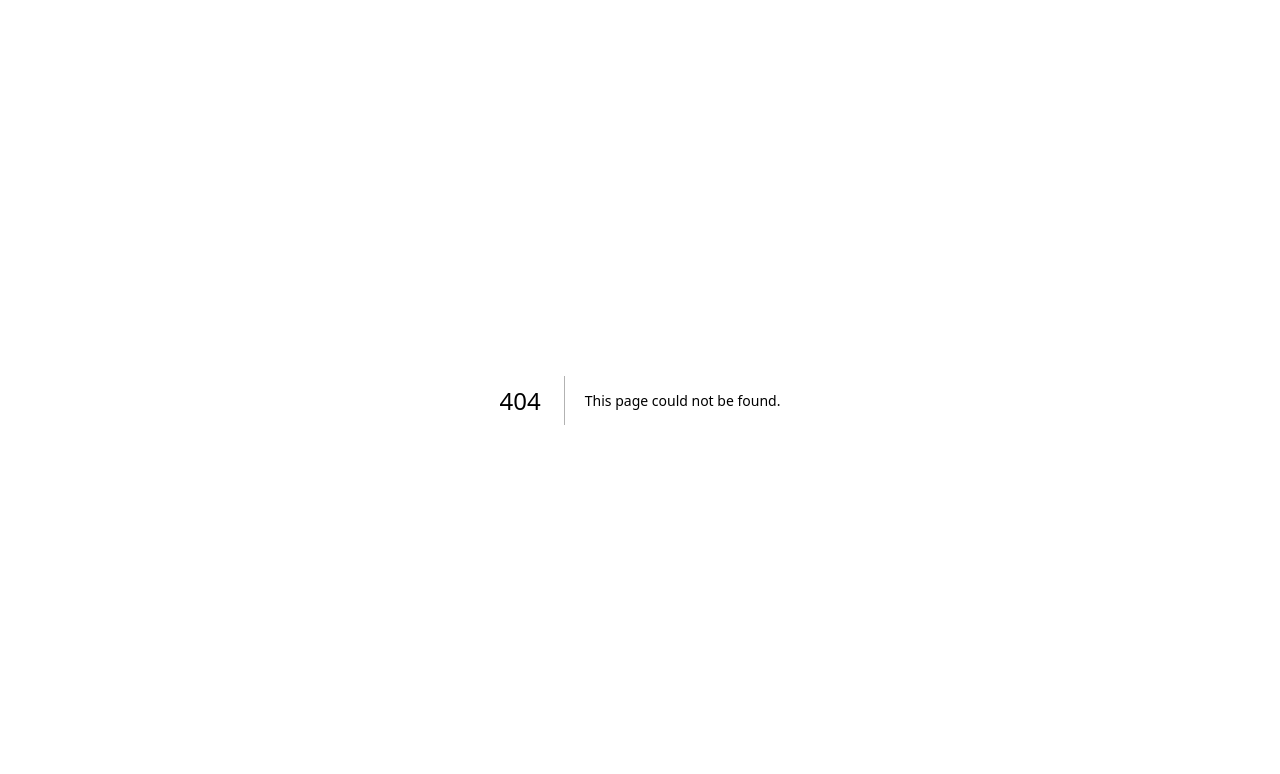
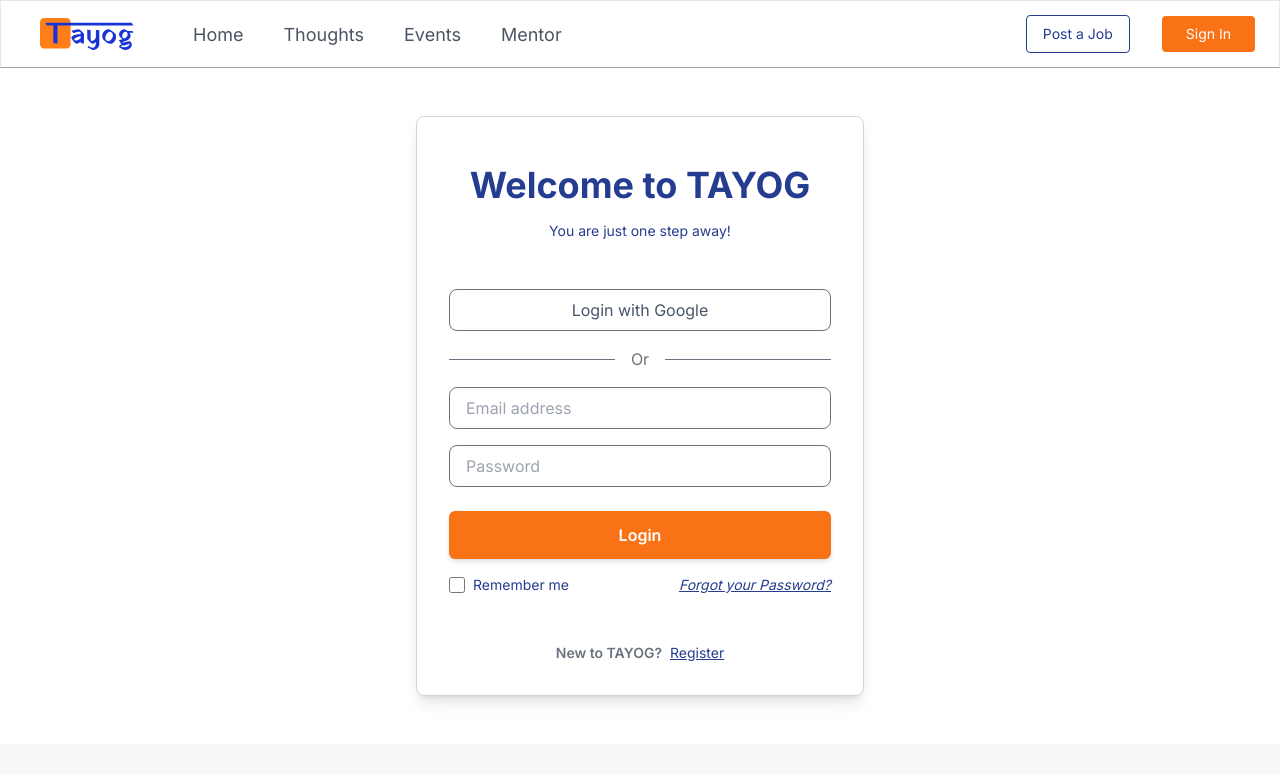
Before and after one commit to Mohamedkaif10/tayogfrontend, a Next.js app in the folder tayogfrontend/: page /login in a window 1280 px wide. Before the commit this address had no page. Shown: the top 774 px of the page. Built offline with nearby package versions, Linux system fonts and the light colour scheme.

Commit message:
added login page..

```diff
--- /dev/null
+++ b/tayogfrontend/src/app/login/page.js
@@ -0,0 +1,16 @@
+import Footer from "@/components/Footer";
+import Login from "@/components/Login";
+import Navbar from "@/components/Navbar";
+import React from "react";
+
+const LoginPage = () => {
+  return (
+    <div className="bg-white">
+      <Navbar />
+      <Login />
+      <Footer />
+    </div>
+  );
+};
+
+export default LoginPage;
--- /dev/null
+++ b/tayogfrontend/src/components/Login.js
@@ -0,0 +1,57 @@
+import Link from "next/link";
+
+export default function Login() {
+  return (
+    <div className="bg-white rounded-lg p-8 max-w-md mx-auto my-12 shadow-lg border border-gray-300 flex flex-col items-center">
+      <h1 className="text-4xl font-bold text-blue mt-4">Welcome to TAYOG</h1>
+      <div className="text-blue mt-4 text-sm">You are just one step away!</div>
+      <div className="w-full mt-12">
+        <button className="w-full text-slate-600 py-2 border border-gray-500 rounded-lg">
+          Login with Google
+        </button>
+      </div>
+      <div className="flex items-center my-4 w-full">
+        <hr className="flex-grow border-t border-gray-500" />
+        <span className="mx-4 text-gray-500">Or</span>
+        <hr className="flex-grow border-t border-gray-500" />
+      </div>
+      <div className="w-full flex flex-col space-y-4 text-slate-700">
+        <input
+          placeholder="Email address"
+          type="email"
+          className="w-full border border-gray-500 px-4 py-2 rounded-lg"
+        />
+        <input
+          placeholder="Password"
+          type="password"
+          className="w-full border border-gray-500 px-4 py-2 rounded-lg"
+        />
+      </div>
+      <button className="w-full bg-orange-500 text-white py-3 mt-6 rounded-md shadow-md font-semibold">
+        Login
+      </button>
+      <div className="flex items-center justify-between mt-4 w-full">
+        <div className="flex items-center">
+          <input
+            type="checkbox"
+            name="remember-me"
+            id="remember-me"
+            className="w-4 h-4 bg-blue text-blue"
+          />
+          <label className="ml-2 text-sm text-blue" htmlFor="remember-me">
+            Remember me
+          </label>
+        </div>
+        <Link className="text-sm text-blue underline italic" href="#">
+          Forgot your Password?
+        </Link>
+      </div>
+      <div className="text-center text-sm text-gray-500 mt-12 flex space-x-2">
+        <div className="font-semibold">New to TAYOG?</div>
+        <Link className="text-blue underline" href="#">
+          Register
+        </Link>
+      </div>
+    </div>
+  );
+}
--- a/tayogfrontend/src/components/Navbar.js
+++ b/tayogfrontend/src/components/Navbar.js
@@ -14,9 +14,9 @@ export default function Navbar() {
           />
         </a>
         <div className="hidden md:flex space-x-2 lg:space-x-4">
-          <NavLink href="/" text="Home" />
+          <NavLink href="/login" text="Home" />
           <NavLink href="#" text="Thoughts" />
-          <NavLink href="#" text="Events" />
+          <NavLink href="/jobs" text="Events" />
           <NavLink href="#" text="Mentor" />
         </div>
       </div>
```
